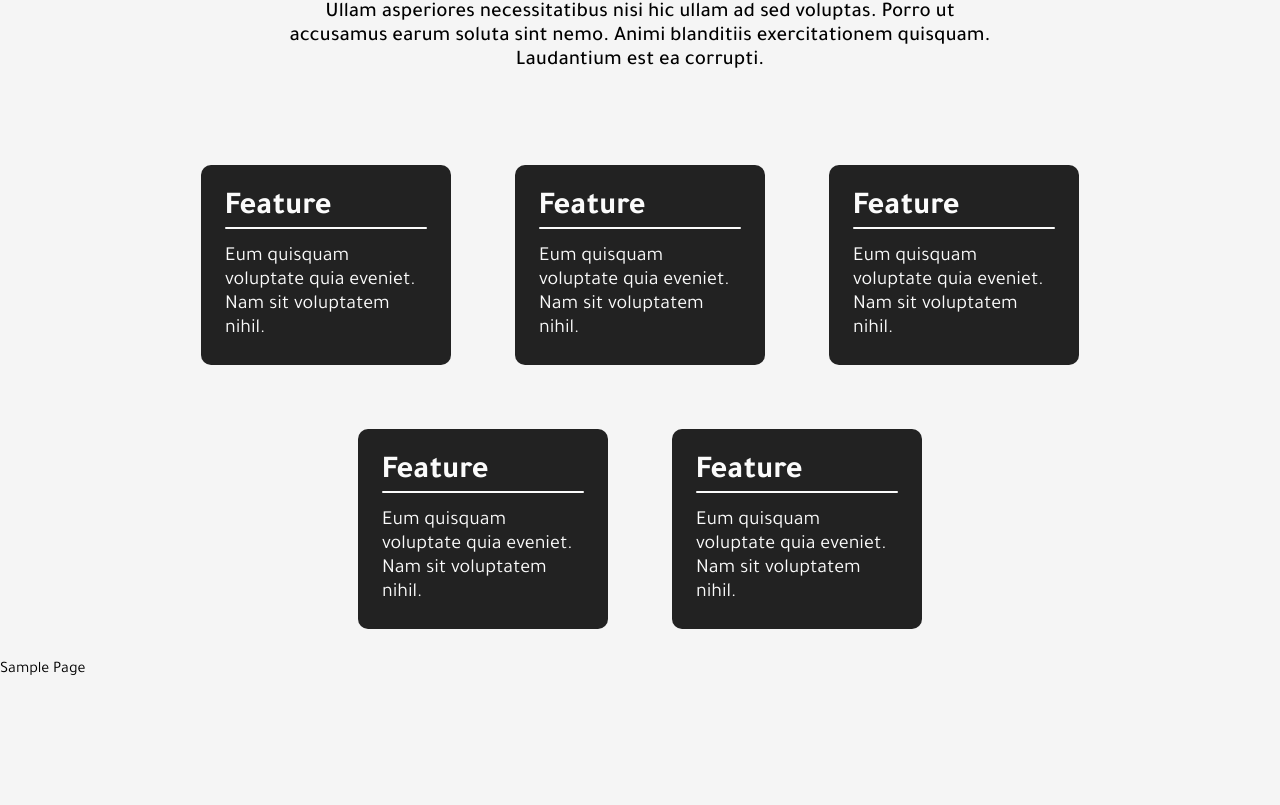
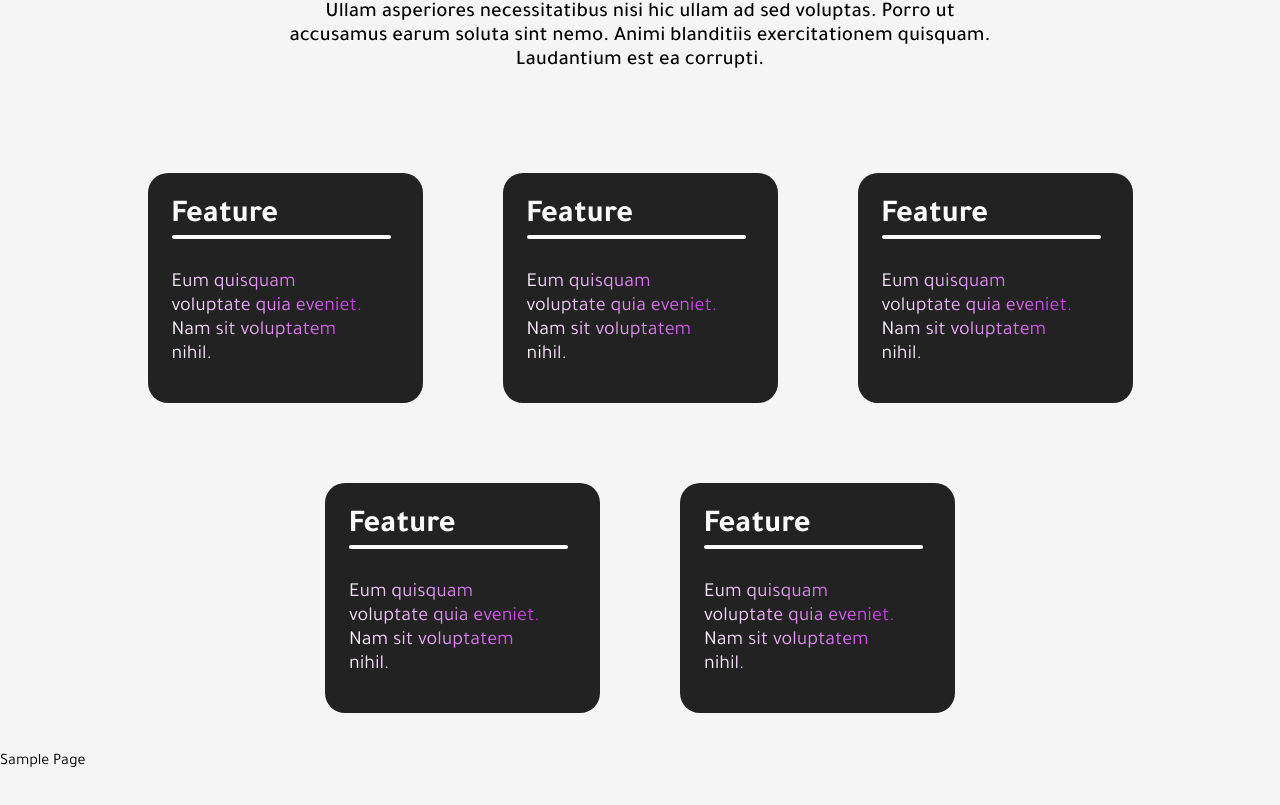
Before and after one commit to BufferOverflow-me/website, a Next.js app: page / in a window 1280 px wide. Shown: the part 1364-2169 px from the top of the page. Built offline with nearby package versions, Linux system fonts and the light colour scheme.

Commit message:
Added colour to card description

```diff
--- a/styles/Home.module.scss
+++ b/styles/Home.module.scss
@@ -181,13 +181,15 @@ $clr-card: #222222;
     }
     .card {
         background-color: $clr-card;
-        margin: 2rem;
+        margin: 2.5rem;
         padding: 1.5rem;
+        padding-right: 2rem;
         text-align: left;
         color: $color-text;
-        border-radius: 0.625rem;
+        border-radius: 1.25rem;
         transition: all 0.15s ease;
-        max-width: 250px;
+        max-width: 275px;
+        min-height: 230px;
         transition: all 600ms ease-in-out;
         user-select: none;
         .cardTitle {
@@ -198,13 +200,19 @@ $clr-card: #222222;
         .cardDesc {
             margin: 0;
             font-size: 1.25rem;
+            padding-right: 1.5rem;
+            background: linear-gradient(75deg, #FFFFFF 0%, #BD06E4 100%);
+            /* Mask the color to the text, and remove the rest  */
+            -webkit-background-clip: text;
+            /* Make the text fill color value transparent so the masked background color comes through */
+            -webkit-text-fill-color: transparent;
         }
         .cardHr {
-            margin: 0px 0px 1rem;
+            margin: 0px 0px 2rem;
             border: none;
             border-top: 5px solid;
             border-radius: 10px;
-            border-width: 0.15rem;
+            border-width: 0.25rem;
         }
     }
     @media (max-width: 600px) {
```
